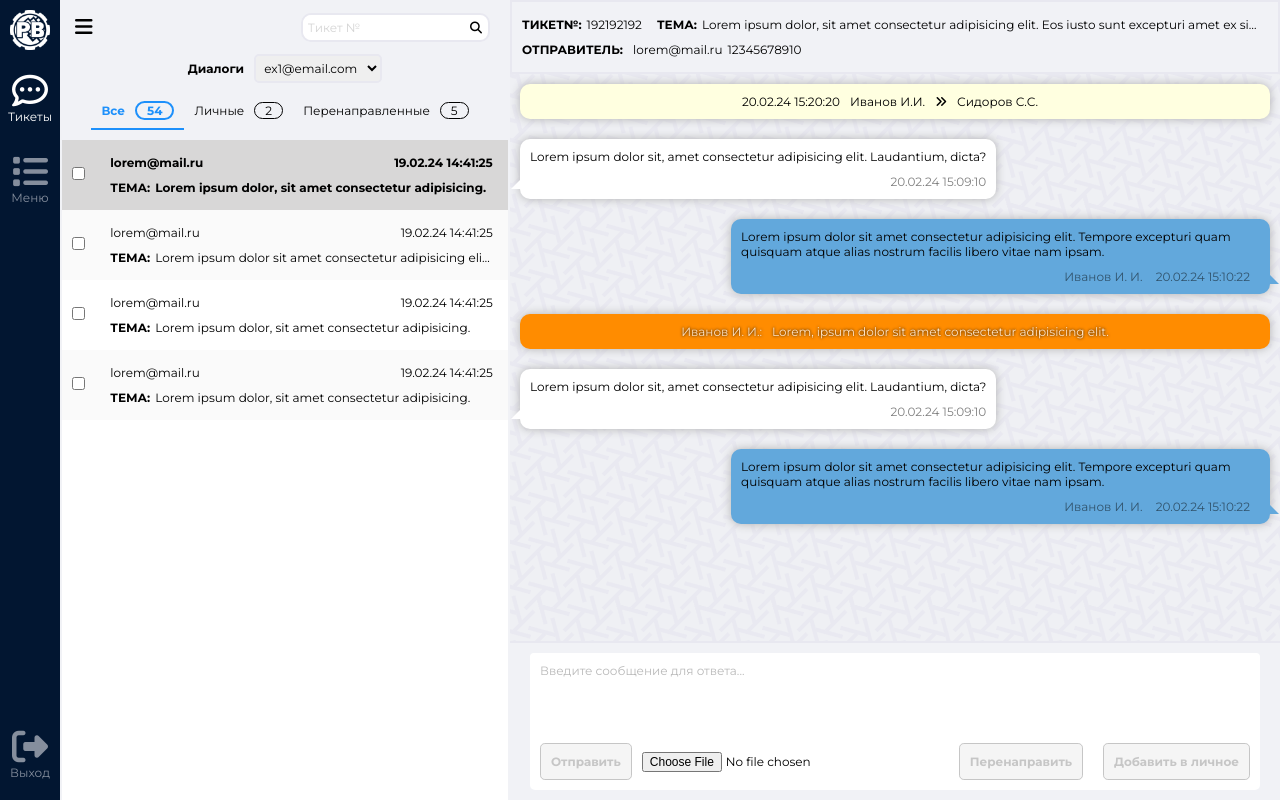
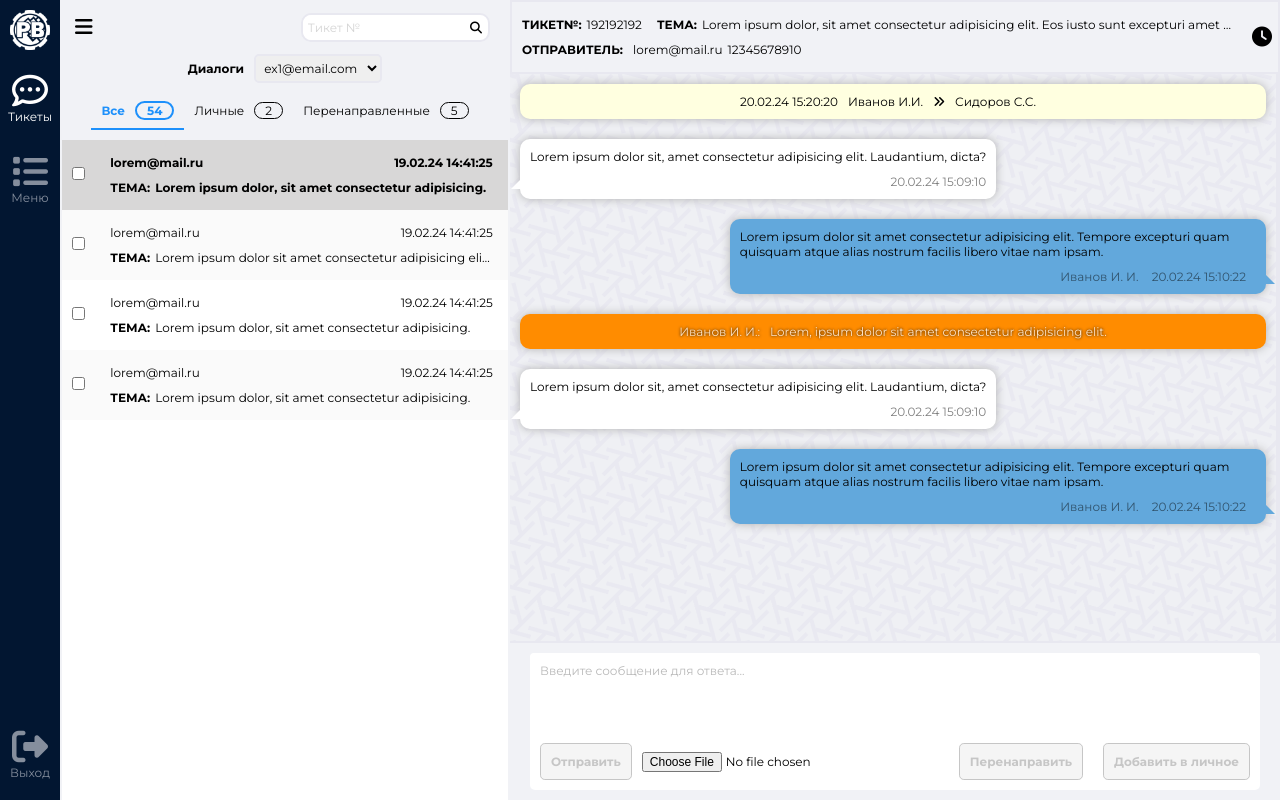
Before and after one commit to Buzia3lic/postbox_WM, a plain HTML site: page index.html in a window 1280 px wide. Drawn offline with Linux system fonts and the light colour scheme.

Commit message:
add history

```diff
--- a/index.html
+++ b/index.html
@@ -141,6 +141,7 @@
                 </div>
                 <div class="grid_converstation">
 
+                    <div class="info-field">
                         <div class="converstation_info">
                             <div class="info-header">
                                 <div class="ticket_number">192192192</div>
@@ -151,17 +152,21 @@
                                 <div class="ticket_email">lorem@mail.ru</div>
                                 <div class="WMID">12345678910</div>
                             </div>
+
+                        </div>
+                        <button onclick="showHistory()">
+                            <i class="fa-solid fa-clock"></i>
+                        </button>
                     </div>
 
-                    <div class="converstation_field">
-
+                    <div class="converstation-area">
+                        <div class="converstation_dialog">
                             <div class="moved-ticket">
                                 <span>20.02.24 15:20:20</span>
                                 <span>Иванов И.И.</span>
                                 <i class="fa-solid fa-angles-right"></i>
                                 <span>Сидоров С.С.</span>
                             </div>
-
                             <div class="converstation_question">
                                 <div class="converstration-contextButtons">
                                     <button class="contextButton"><i class="fa-solid fa-pencil"></i></button>
@@ -174,7 +179,6 @@
                                 </p>
                                 <span class="question_info">20.02.24 15:09:10</span>
                             </div>
-
                             <div class="converstation_answer">
                                 <div class="converstration-contextButtons">
                                     <button class="contextButton"><i class="fa-solid fa-pencil"></i></button>
@@ -191,12 +195,10 @@
                                     <span>20.02.24 15:10:22</span>
                                 </span>
                             </div>
-
                             <div class="support-comment">
                                 <span>Иванов И. И.:</span>
                                 <p>Lorem, ipsum dolor sit amet consectetur adipisicing elit.</p>
                             </div>
-
                             <div class="converstation_question">
                                 <div class="converstration-contextButtons">
                                     <button class="contextButton"><i class="fa-solid fa-pencil"></i></button>
@@ -209,7 +211,6 @@
                                 </p>
                                 <span class="question_info">20.02.24 15:09:10</span>
                             </div>
-
                             <div class="converstation_answer">
                                 <div class="converstration-contextButtons">
                                     <button class="contextButton"><i class="fa-solid fa-pencil"></i></button>
@@ -226,7 +227,18 @@
                                     <span>20.02.24 15:10:22</span>
                                 </span>
                             </div>
+                        </div>
 
+                        <div id="converstation-history">
+                            <ul>ex1@mail.com
+                                <li>08.09.2024 14:14:14</li>
+                                <li>08.09.2024 14:14:14</li>
+                                <li>08.09.2024 14:14:14</li>
+                                <li>08.09.2024 14:14:14</li>
+                                <li>08.09.2024 14:14:14</li>
+                                <li>08.09.2024 14:14:14</li>
+                            </ul>
+                        </div>
                     </div>
 
                     <div class="converstation_textfield">
--- a/index.js
+++ b/index.js
@@ -1,13 +1,22 @@
 function showMenu() {
     const x = document.getElementById("mainMenu");
     const y = document.getElementById("main");
-    console.log(y);
+    // console.log(y);
     if (x.style.width === "0px") {
         x.style.width = "60px";
         y.style.marginLeft = "60px";
     } else {
         x.style.width = "0px";
         y.style.marginLeft = "0px";
+    }
+}
+
+function showHistory() {
+    const y = document.getElementById("converstation-history");
+    if (y.style.width === "0px") {
+        y.style.width = "200px";
+    } else {
+        y.style.width = "0px";
     }
 }
 
--- a/scss/style.scss
+++ b/scss/style.scss
@@ -94,7 +94,7 @@
 //     margin-top: auto;
 // }
 
-.main{
+.main {
     margin-left: 60px;
     position: relative;
     transition: .5s;
@@ -113,7 +113,7 @@
     // opacity: 0;
 }
 
-.main-content.active{
+.main-content.active {
     // opacity: 1;
     display: grid;
 }
@@ -356,7 +356,7 @@
     //     align-items: center;
 }
 
-.ticket-footer{
+.ticket-footer {
     display: flex;
     // width: auto;
     justify-content: space-between;
@@ -379,7 +379,7 @@
     text-overflow: ellipsis;
 }
 
-.ticket_theme::before{
+.ticket_theme::before {
     content: 'Тема:';
     margin-right: 0.5rem;
     text-transform: uppercase;
@@ -425,45 +425,91 @@
     overflow: hidden;
 }
 
-.ticket_number{
+.ticket_number {
     margin-right: 1rem;
 }
 
-.ticket_number::before{
+.ticket_number::before {
     content: 'Тикет№:';
     margin-right: 0.5rem;
     text-transform: uppercase;
     font-weight: bold;
 }
 
-.converstation_info {
-    padding: 1rem;
+.info-field {
+    display: flex;
+    justify-content: space-between;
     background-color: $mainColor2;
-    text-align: center;
     border: 2px solid #e8e8f0;
+
+    &>button {
+        font-size: 2rem;
+        background-color: transparent;
+        border: none;
+        transition: 0.3s;
+    }
+
+    &>button:hover {
+        transform: scale(1.1);
+    }
 
 }
 
-.info-header{
+.converstation_info {
+    padding: 1rem;
+    // background-color: $mainColor2;
+    text-align: center;
+    // border: 2px solid #e8e8f0;
+    overflow: hidden;
+
+}
+
+.info-header {
     display: flex;
     justify-content: flex-start;
     align-items: baseline;
 }
 
-.info-footer{
+.info-footer {
     display: flex;
     justify-content: flex-start;
     align-items: center;
 }
 
-.info-footer::before{
+.info-footer::before {
     content: 'Отправитель:';
     margin-right: 0.5rem;
     text-transform: uppercase;
     font-weight: bold;
 }
 
-.converstation_field {
+.converstation-area {
+    flex-grow: 1;
+    display: flex;
+}
+
+#converstation-history {
+    // background-color: $mainColor2;
+    border: 2px solid #e8e8f0;
+    width: 0px;
+    overflow: hidden;
+    transition: 0.5s;
+    &>ul {
+        padding-inline-start: 1rem;
+    }
+
+    &>ul li {
+        padding: 0.5rem;
+    }
+
+    &>ul li::before {
+        content: '\f15c';
+        font-family: FontAwesome;
+        margin-right: 1rem;
+    }
+}
+
+.converstation_dialog {
     display: flex;
     flex-direction: column;
     flex-grow: 1;
@@ -472,21 +518,21 @@
     overflow: auto;
 }
 
-.converstation_field::-webkit-scrollbar {
+.converstation_dialog::-webkit-scrollbar {
     width: 1rem;
 }
 
-.converstation_field::-webkit-scrollbar-track {
+.converstation_dialog::-webkit-scrollbar-track {
     background: $converstationScrollColor1;
 }
 
-.converstation_field::-webkit-scrollbar-thumb {
+.converstation_dialog::-webkit-scrollbar-thumb {
     background-color: $converstationScrollColor2;
     border-radius: 1rem;
     border: 1px solid $converstationScrollColor1;
 }
 
-.support-comment{
+.support-comment {
     display: flex;
     justify-content: center;
     background-color: darkorange;
@@ -496,12 +542,13 @@
     border-radius: 1rem;
     box-shadow: 0 0 1rem rgb(177, 177, 177);
     text-shadow: 0 0 3px black;
-    & > span{
+
+    &>span {
         margin-right: 1rem;
     }
 }
 
-.moved-ticket{
+.moved-ticket {
     display: flex;
     justify-content: center;
     align-items: center;
@@ -510,12 +557,13 @@
     padding: 1rem;
     border-radius: 1rem;
     box-shadow: 0 0 1rem rgb(177, 177, 177);
-    & > * {
+
+    &>* {
         margin-right: 1rem;
     }
 }
 
-.converstration-contextButtons{
+.converstration-contextButtons {
     display: none;
     // height: 1px;
     overflow: hidden;
@@ -524,13 +572,15 @@
     top: -2.5rem;
     background-color: #fff;
     border-radius: 0.5rem;
-    & > button {
+
+    &>button {
         padding: 0.5rem;
         background-color: transparent;
         border: none;
         border-radius: 0.5rem;
     }
-    & > button:hover{
+
+    &>button:hover {
         background-color: yellow;
     }
 }
@@ -545,7 +595,8 @@
     align-self: flex-start;
     color: $TextColor;
     box-shadow: 0 0 1rem 0px rgb(177, 177, 177);
-    &:hover .converstration-contextButtons{
+
+    &:hover .converstration-contextButtons {
         display: block;
         // height: auto;
     }
@@ -574,7 +625,8 @@
     align-self: flex-end;
     color: $TextColor;
     box-shadow: 0 0 1rem 0px rgb(177, 177, 177);
-    &:hover .converstration-contextButtons{
+
+    &:hover .converstration-contextButtons {
         display: block;
         // height: auto;
     }
```
Also changed, not shown: css/style.css, css/style.min.css, 2 other files. Lines whose indentation alone changed are shown as unchanged.
